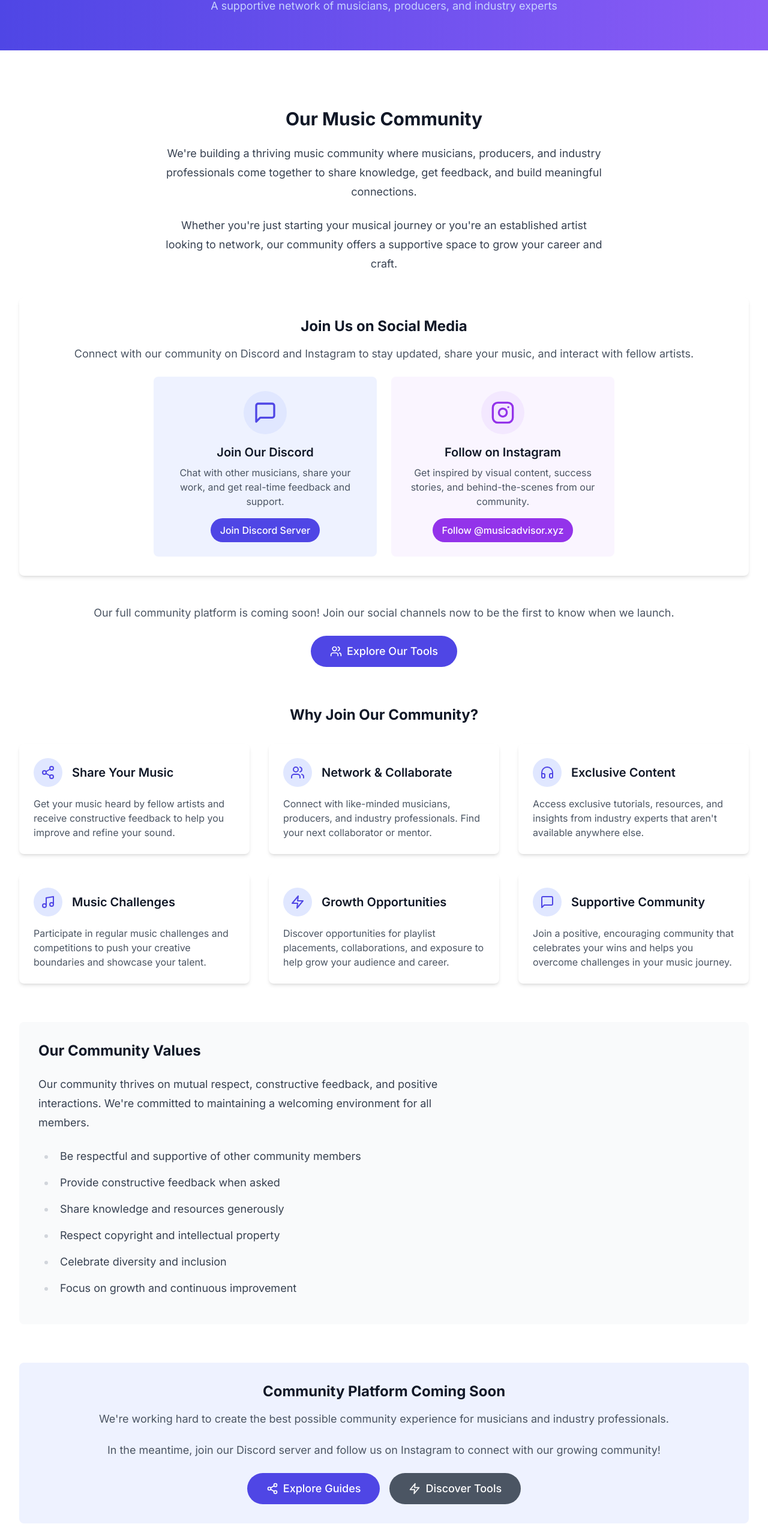
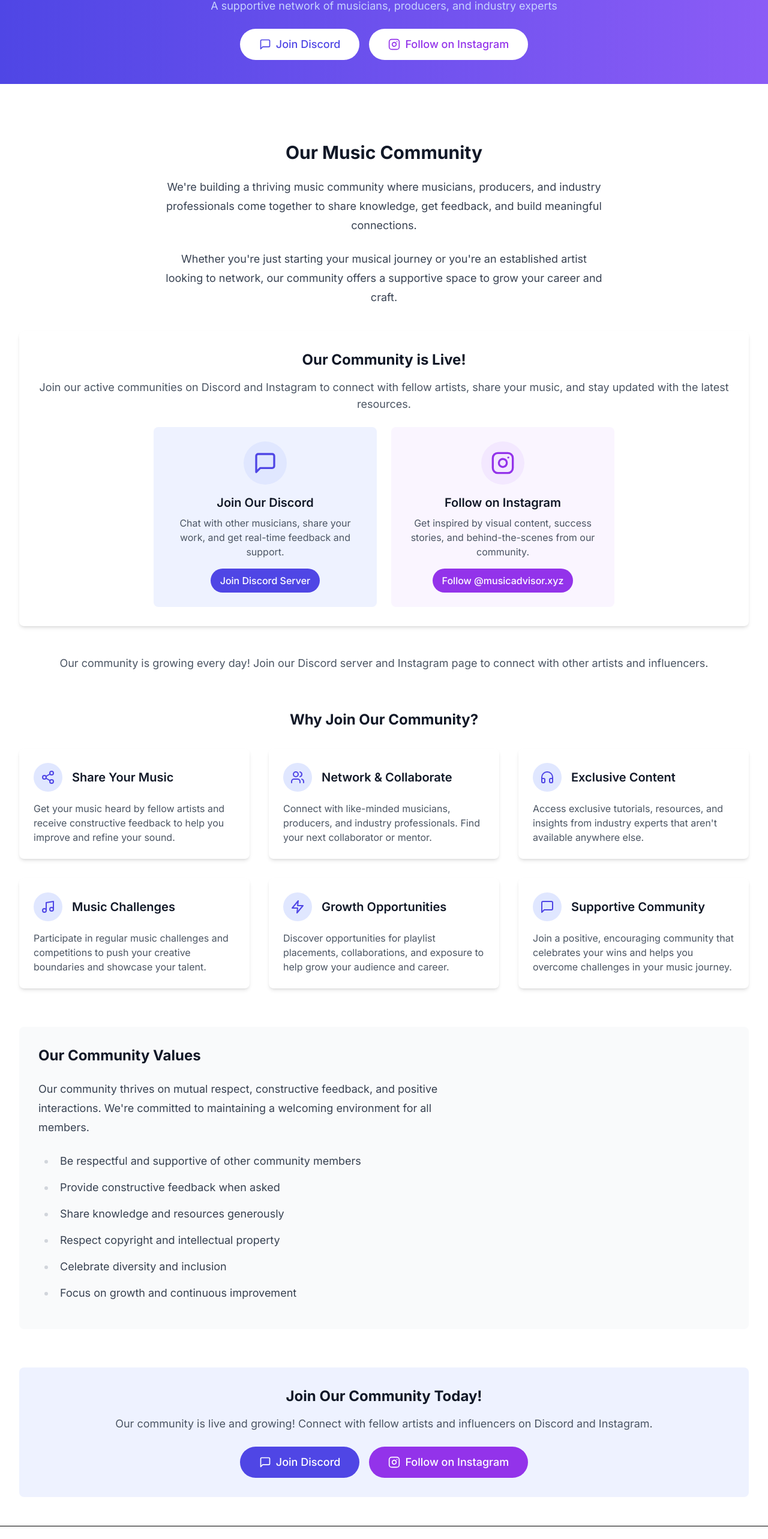
Before and after one commit to benjamenharper/musicadvisor.xyz, a Next.js app: page /community in a window 1280 px wide. Shown: the part 225-2791 px from the top of the page at 60% size. Built offline with nearby package versions, Linux system fonts and the light colour scheme.

Commit message:
Update community page to focus on live Discord and Instagram communities

```diff
--- a/app/community/page.tsx
+++ b/app/community/page.tsx
@@ -38,6 +38,27 @@ export default function CommunityPage() {
             <p className="text-lg text-indigo-200 mb-5">
               A supportive network of musicians, producers, and industry experts
             </p>
+
+            <div className="flex flex-col sm:flex-row justify-center gap-4 mt-6">
+              <a
+                href="https://discord.gg/5tqCqTqbsc"
+                target="_blank"
+                rel="noopener noreferrer"
+                className="inline-flex items-center px-8 py-3 bg-white text-indigo-600 text-lg font-medium rounded-full hover:bg-indigo-100 transition-colors"
+              >
+                <MessageSquare className="w-5 h-5 mr-2" />
+                Join Discord
+              </a>
+              <a
+                href="https://www.instagram.com/musicadvisor.xyz"
+                target="_blank"
+                rel="noopener noreferrer"
+                className="inline-flex items-center px-8 py-3 bg-white text-purple-600 text-lg font-medium rounded-full hover:bg-purple-100 transition-colors"
+              >
+                <Instagram className="w-5 h-5 mr-2" />
+                Follow on Instagram
+              </a>
+            </div>
           </div>
         </div>
       </section>
@@ -59,9 +80,9 @@ export default function CommunityPage() {
 
           {/* Social Platforms */}
           <div className="mt-10 mb-12 bg-white rounded-lg shadow-md p-8">
-            <h3 className="text-2xl font-bold text-gray-900 mb-4">Join Us on Social Media</h3>
+            <h3 className="text-2xl font-bold text-gray-900 mb-4">Our Community is Live!</h3>
             <p className="text-lg text-gray-600 mb-6">
-              Connect with our community on Discord and Instagram to stay updated, share your music, and interact with fellow artists.
+              Join our active communities on Discord and Instagram to connect with fellow artists, share your music, and stay updated with the latest resources.
             </p>
 
             <div className="grid grid-cols-1 md:grid-cols-2 gap-6 max-w-3xl mx-auto">
@@ -107,17 +128,8 @@ export default function CommunityPage() {
 
           <div className="mt-8">
             <p className="text-lg text-gray-600">
-              Our full community platform is coming soon! Join our social channels now to be the first to know when we launch.
+              Our community is growing every day! Join our Discord server and Instagram page to connect with other artists and influencers.
             </p>
-            <div className="mt-6">
-              <Link
-                href="/tools"
-                className="inline-flex items-center px-8 py-3 bg-indigo-600 text-white text-lg font-medium rounded-full hover:bg-indigo-700 transition-colors"
-              >
-                <Users className="w-5 h-5 mr-2" />
-                Explore Our Tools
-              </Link>
-            </div>
           </div>
         </section>
 
@@ -225,29 +237,32 @@ export default function CommunityPage() {
           </div>
         </section>
 
-        {/* Coming Soon Section */}
+        {/* Join Now Section */}
         <section className="text-center bg-indigo-50 rounded-lg p-8">
-          <h2 className="text-2xl font-bold text-gray-900 mb-4">Community Platform Coming Soon</h2>
+          <h2 className="text-2xl font-bold text-gray-900 mb-4">Join Our Community Today!</h2>
           <p className="text-lg text-gray-600 mb-6">
-            We're working hard to create the best possible community experience for musicians and industry professionals.
+            Our community is live and growing! Connect with fellow artists and influencers on Discord and Instagram.
           </p>
-          <p className="text-lg text-gray-600 mb-6">
-            In the meantime, join our Discord server and follow us on Instagram to connect with our growing community!
-          </p>
-          <Link
-            href="/guides"
-            className="inline-flex items-center px-8 py-3 bg-indigo-600 text-white text-lg font-medium rounded-full hover:bg-indigo-700 transition-colors mr-4"
-          >
-            <Share2 className="w-5 h-5 mr-2" />
-            Explore Guides
-          </Link>
-          <Link
-            href="/tools"
-            className="inline-flex items-center px-8 py-3 bg-gray-600 text-white text-lg font-medium rounded-full hover:bg-gray-700 transition-colors"
-          >
-            <Zap className="w-5 h-5 mr-2" />
-            Discover Tools
-          </Link>
+          <div className="flex flex-col sm:flex-row justify-center gap-4">
+            <a
+              href="https://discord.gg/5tqCqTqbsc"
+              target="_blank"
+              rel="noopener noreferrer"
+              className="inline-flex items-center px-8 py-3 bg-indigo-600 text-white text-lg font-medium rounded-full hover:bg-indigo-700 transition-colors"
+            >
+              <MessageSquare className="w-5 h-5 mr-2" />
+              Join Discord
+            </a>
+            <a
+              href="https://www.instagram.com/musicadvisor.xyz"
+              target="_blank"
+              rel="noopener noreferrer"
+              className="inline-flex items-center px-8 py-3 bg-purple-600 text-white text-lg font-medium rounded-full hover:bg-purple-700 transition-colors"
+            >
+              <Instagram className="w-5 h-5 mr-2" />
+              Follow on Instagram
+            </a>
+          </div>
         </section>
       </div>
     </main>
```
